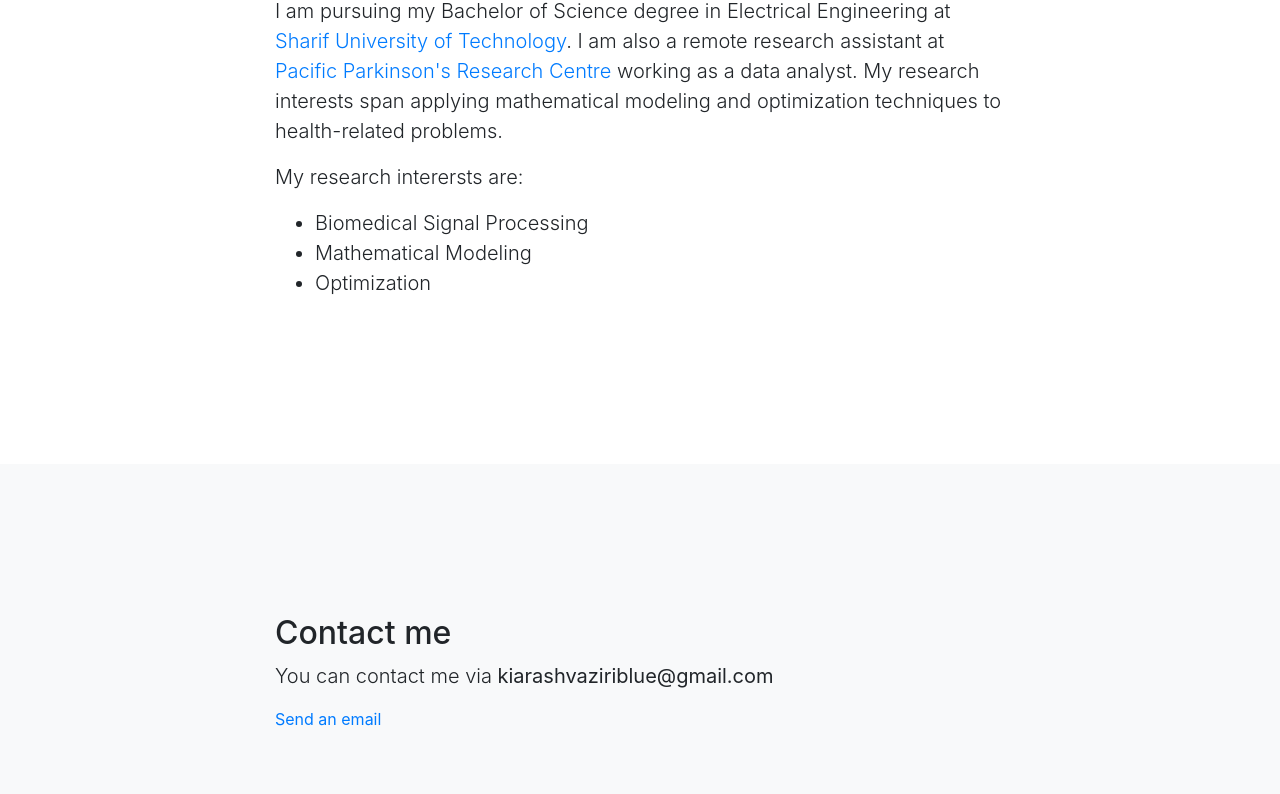
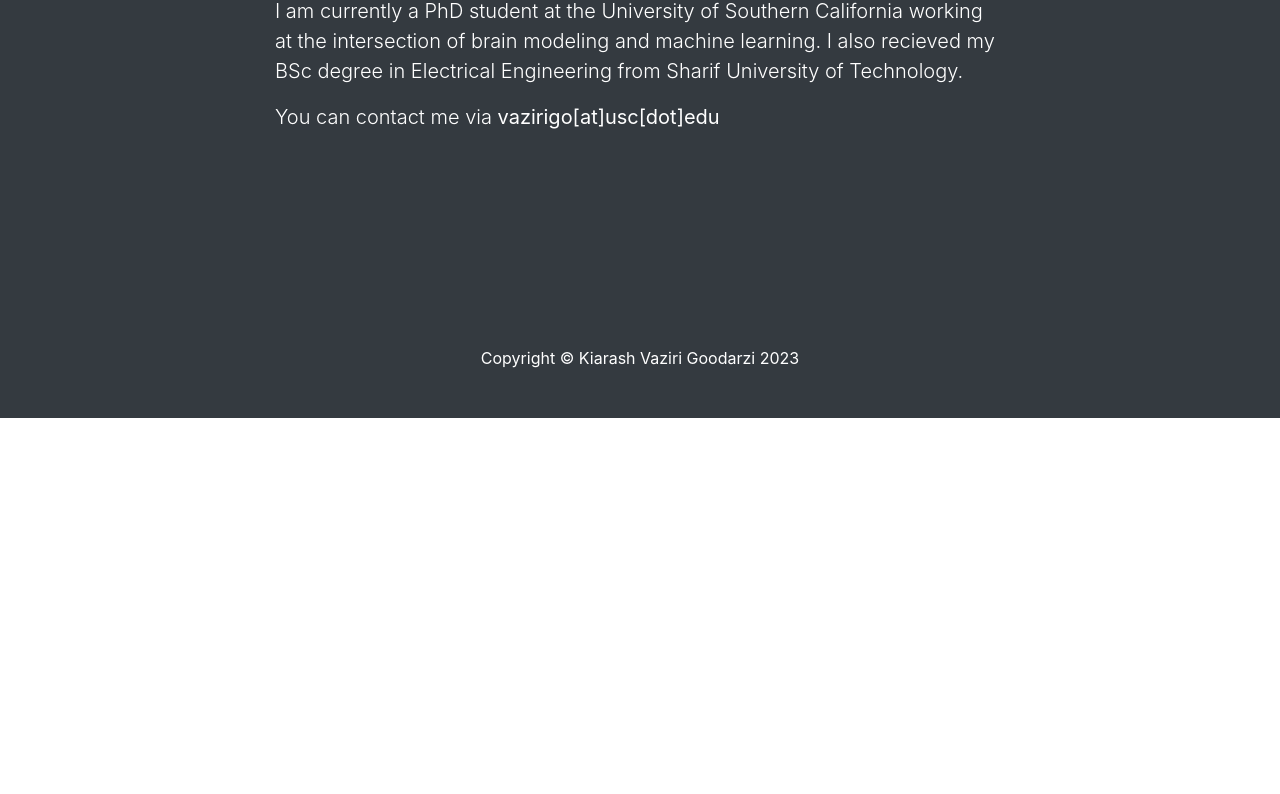
Before and after one commit to KiarashVaziri/kiarashvaziri.github.io, a website with bundled scripts: page index.html in a window 1280 px wide. Shown: the part 558-1352 px from the top of the page. After the commit the page ends 976 px from the top, so only its background shows below. Built offline with nearby package versions, Linux system fonts and the light colour scheme.

Commit message:
Update index.html

```diff
--- a/index.html
+++ b/index.html
@@ -20,7 +20,7 @@
 
 <body id="page-top">
 
-  <!-- Navigation -->
+  <!-- Navigation
   <nav class="navbar navbar-expand-lg navbar-dark bg-dark fixed-top" id="mainNav">
     <div class="container"
       <a class="navbar-brand js-scroll-trigger" href="#page-top">Start</a>
@@ -38,40 +38,23 @@
         </ul>
       </div>
     </div>
-  </nav>
+  </nav> -->
 
-  <header class="bg-primary text-white">
+  <!-- bg-primary for blue background -->
+  <header class="bg-white text-blue">
     <div class="container text-center">
       <h1>Kiarash Vaziri</h1>
       <p class="lead">Welcome to my homepage! </p>
     </div>
   </header>
 
-  <section id="about">
+  <section id="about" class="bg-dark text-white">
     <div class="container">
       <div class="row">
         <div class="col-lg-8 mx-auto">
           <h2>About me</h2>
-          <p class="lead">I am pursuing my Bachelor of Science degree in Electrical Engineering at <a href="https://en.sharif.edu/"> Sharif University of Technology</a>. I am also a remote research assistant at <a href="https://www.pacificparkinsons.org/"> Pacific Parkinson's Research Centre</a> working as a data analyst.
-          My research interests span applying mathematical modeling and optimization techniques to health-related problems.</p>
-          <p class="lead"> My research interersts are:</p>
-          <ul class="lead">
-            <li> Biomedical Signal Processing</li>
-            <li> Mathematical Modeling</li>
-            <li> Optimization</li>
-          </ul>
-        </div>
-      </div>
-    </div>
-  </section>
-
-  <section id="contact" class="bg-light">
-    <div class="container">
-      <div class="row">
-        <div class="col-lg-8 mx-auto">
-          <h2>Contact me</h2>
-          <p class="lead">You can contact me via <b>kiarashvaziriblue@gmail.com</b></p>
-          <a href="mailto:kiarash.vaziri@ee.sharif.edu">Send an email</a>
+          <p class="lead">I am currently a PhD student at the University of Southern California working at the intersection of brain modeling and machine learning. I also recieved my BSc degree in Electrical Engineering from Sharif University of Technology.</p>
+          <p class="lead">You can contact me via <b>vazirigo[at]usc[dot]edu</b></p>
         </div>
       </div>
     </div>
```
